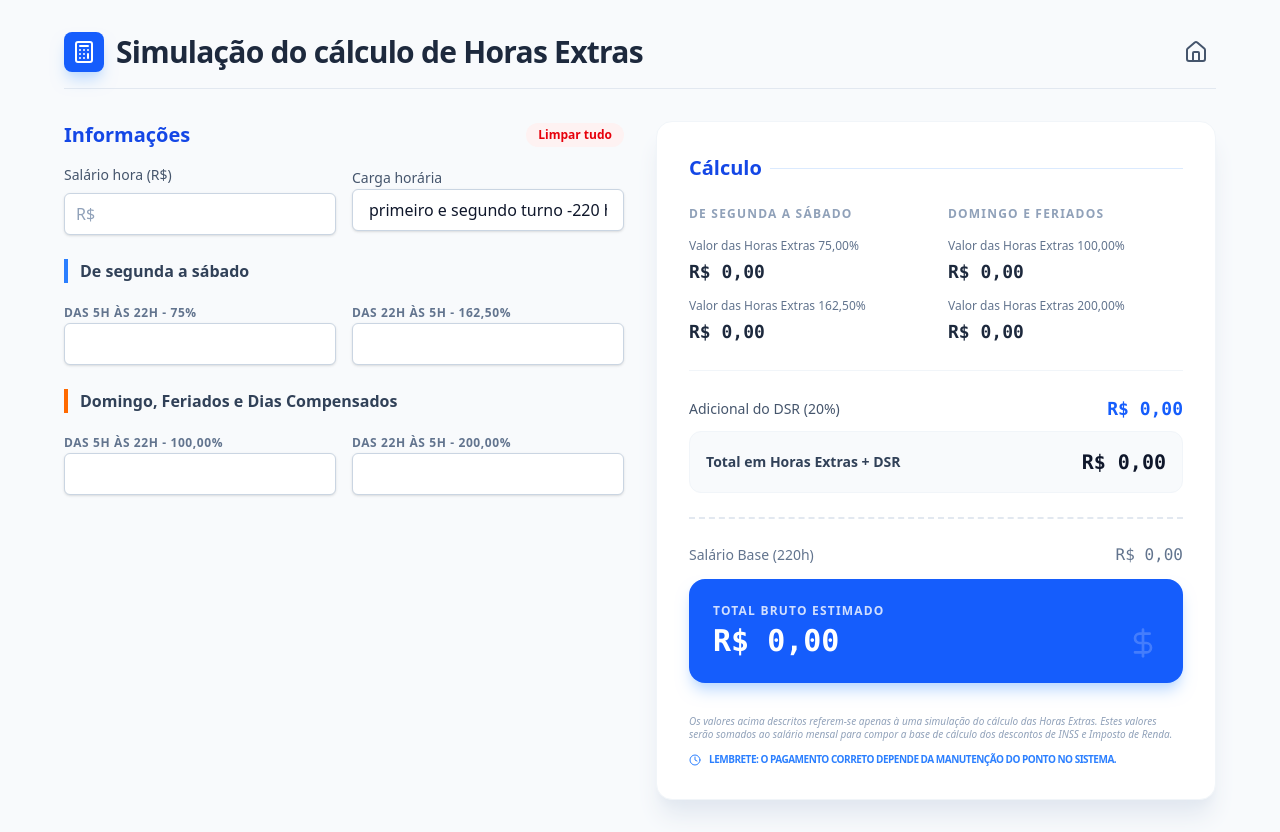
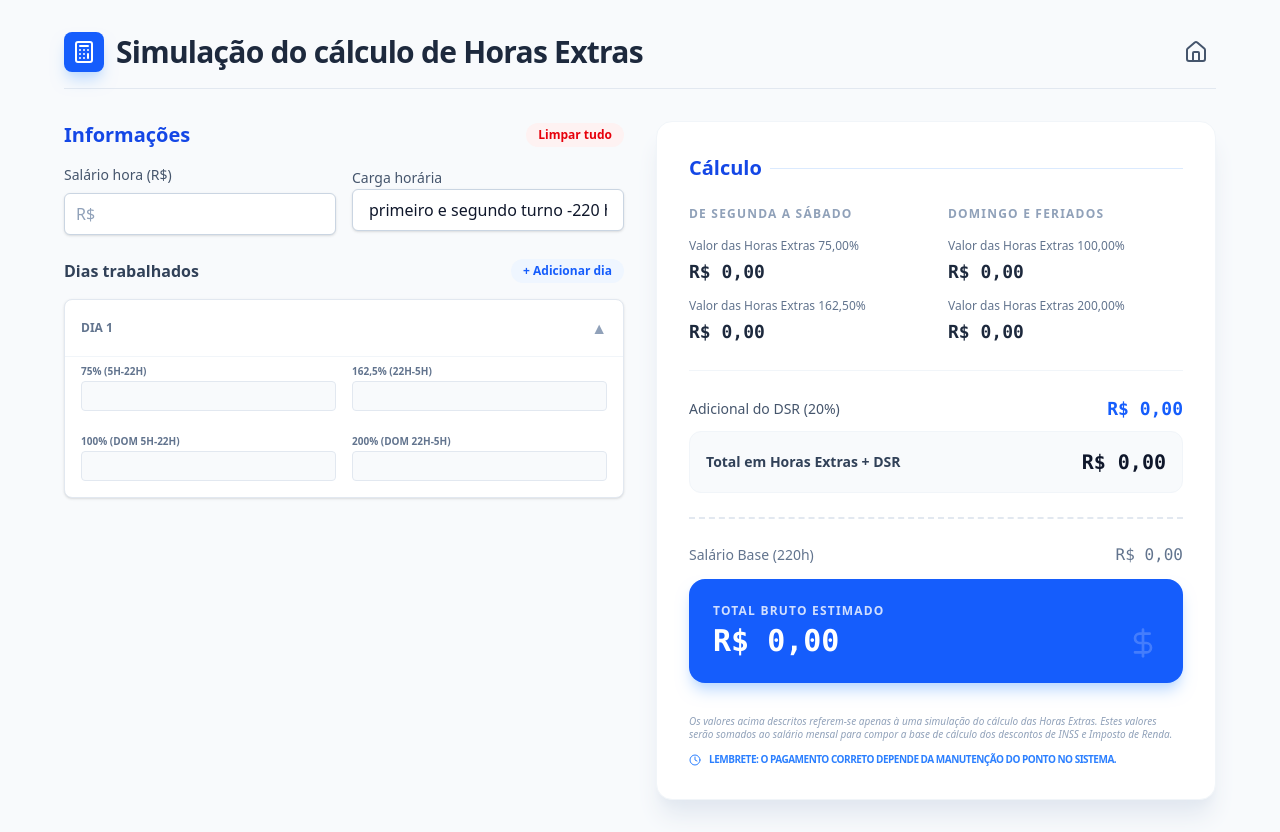
Before and after one commit to froesvieira-droid/Calculo-Hora-Extra, a React (Vite) app: page / in a window 1280 px wide. Built offline with nearby package versions, Linux system fonts and the light colour scheme.

Commit message:
feat: Support multiple work days for overtime calculation
Introduces the ability to input and calculate overtime hours for multiple distinct work days, rather than a single aggregate. This provides a more granular and accurate simulation for users.

```diff
--- a/src/App.tsx
+++ b/src/App.tsx
@@ -8,25 +8,35 @@ import { motion, AnimatePresence } from 'motion/react';
 import { Calculator, Clock, DollarSign, Info, Home, ArrowRight } from 'lucide-react';
 
 export default function App() {
+  interface WorkDay {
+    id: string;
+    hours75: number | '';
+    hours162: number | '';
+    hours100: number | '';
+    hours200: number | '';
+  }
+
   // Inputs
   const [hourlyWage, setHourlyWage] = useState<number | ''>('');
   const [workload, setWorkload] = useState<number>(220);
 
-  // Hours worked in each category
-  const [hours75, setHours75] = useState<number | ''>('');
-  const [hours162, setHours162] = useState<number | ''>('');
-  const [hours100, setHours100] = useState<number | ''>('');
-  const [hours200, setHours200] = useState<number | ''>('');
+  // Days worked
+  const [days, setDays] = useState<WorkDay[]>([{ id: '1', hours75: '', hours162: '', hours100: '', hours200: '' }]);
+  const [expandedDayId, setExpandedDayId] = useState<string | null>('1');
 
   // Calculations
   const calculations = useMemo(() => {
     const wage = Number(hourlyWage || 0);
-    const val75 = wage * 1.75 * Number(hours75 || 0);
-    const val162 = wage * 2.625 * Number(hours162 || 0);
-    const val100 = wage * 2.00 * Number(hours100 || 0);
-    const val200 = wage * 3.00 * Number(hours200 || 0);
 
-    const totalOvertime = val75 + val162 + val100 + val200;
+    const totals = days.reduce((acc, day) => {
+      acc.val75 += wage * 1.75 * Number(day.hours75 || 0);
+      acc.val162 += wage * 2.625 * Number(day.hours162 || 0);
+      acc.val100 += wage * 2.00 * Number(day.hours100 || 0);
+      acc.val200 += wage * 3.00 * Number(day.hours200 || 0);
+      return acc;
+    }, { val75: 0, val162: 0, val100: 0, val200: 0 });
+
+    const totalOvertime = totals.val75 + totals.val162 + totals.val100 + totals.val200;
     const dsr = totalOvertime * 0.20;
     const totalOvertimeWithDsr = totalOvertime + dsr;
 
@@ -34,17 +44,31 @@ export default function App() {
     const grandTotal = baseSalary + totalOvertimeWithDsr;
 
     return {
-      val75,
-      val162,
-      val100,
-      val200,
+      ...totals,
       totalOvertime,
       dsr,
       totalOvertimeWithDsr,
       baseSalary,
       grandTotal
     };
-  }, [hourlyWage, workload, hours75, hours162, hours100, hours200]);
+  }, [hourlyWage, workload, days]);
+
+  const addDay = () => {
+    const newId = Date.now().toString();
+    setDays([...days, { id: newId, hours75: '', hours162: '', hours100: '', hours200: '' }]);
+    setExpandedDayId(newId);
+  };
+
+  const removeDay = (id: string) => {
+    if (days.length > 1) {
+      setDays(days.filter(d => d.id !== id));
+      if (expandedDayId === id) setExpandedDayId(days[0].id);
+    }
+  };
+
+  const updateDay = (id: string, field: keyof WorkDay, value: number | '') => {
+    setDays(days.map(d => d.id === id ? { ...d, [field]: value } : d));
+  };
 
   const formatCurrency = (value: number) => {
     return new Intl.NumberFormat('pt-BR', {
@@ -83,10 +107,7 @@ export default function App() {
               <button
                 onClick={() => {
                   setHourlyWage('');
-                  setHours75('');
-                  setHours162('');
-                  setHours100('');
-                  setHours200('');
+                  setDays([{ id: '1', hours75: '', hours162: '', hours100: '', hours200: '' }]);
                 }}
                 className="text-xs font-semibold text-red-600 hover:text-red-800 bg-red-50 hover:bg-red-100 px-3 py-1 rounded-full transition-colors"
               >
@@ -124,53 +145,63 @@ export default function App() {
               </div>
             </div>
 
-            {/* Monday to Saturday Section */}
             <div className="space-y-4">
-              <h3 className="font-bold text-slate-700 border-l-4 border-blue-500 pl-3">De segunda a sábado</h3>
-              <div className="grid grid-cols-1 sm:grid-cols-2 gap-4">
-                <div className="space-y-2">
-                  <label className="text-xs font-semibold text-slate-500 uppercase tracking-wider">Das 5h às 22h - 75%</label>
-                  <input
-                    type="number"
-                    value={hours75}
-                    onChange={(e) => setHours75(e.target.value === '' ? '' : Number(e.target.value))}
-                    className="w-full px-4 py-2 bg-white border border-slate-300 rounded-md focus:ring-2 focus:ring-blue-500 outline-none shadow-sm"
-                  />
-                </div>
-                <div className="space-y-2">
-                  <label className="text-xs font-semibold text-slate-500 uppercase tracking-wider">Das 22h às 5h - 162,50%</label>
-                  <input
-                    type="number"
-                    value={hours162}
-                    onChange={(e) => setHours162(e.target.value === '' ? '' : Number(e.target.value))}
-                    className="w-full px-4 py-2 bg-white border border-slate-300 rounded-md focus:ring-2 focus:ring-blue-500 outline-none shadow-sm"
-                  />
-                </div>
+              <div className="flex justify-between items-center">
+                <h3 className="font-bold text-slate-700">Dias trabalhados</h3>
+                <button
+                  onClick={addDay}
+                  className="text-xs font-semibold text-blue-600 hover:text-blue-800 bg-blue-50 hover:bg-blue-100 px-3 py-1 rounded-full transition-colors"
+                >
+                  + Adicionar dia
+                </button>
               </div>
-            </div>
 
-            {/* Sunday and Holidays Section */}
-            <div className="space-y-4">
-              <h3 className="font-bold text-slate-700 border-l-4 border-orange-500 pl-3">Domingo, Feriados e Dias Compensados</h3>
-              <div className="grid grid-cols-1 sm:grid-cols-2 gap-4">
-                <div className="space-y-2">
-                  <label className="text-xs font-semibold text-slate-500 uppercase tracking-wider">Das 5h às 22h - 100,00%</label>
-                  <input
-                    type="number"
-                    value={hours100}
-                    onChange={(e) => setHours100(e.target.value === '' ? '' : Number(e.target.value))}
-                    className="w-full px-4 py-2 bg-white border border-slate-300 rounded-md focus:ring-2 focus:ring-blue-500 outline-none shadow-sm"
-                  />
-                </div>
-                <div className="space-y-2">
-                  <label className="text-xs font-semibold text-slate-500 uppercase tracking-wider">Das 22h às 5h - 200,00%</label>
-                  <input
-                    type="number"
-                    value={hours200}
-                    onChange={(e) => setHours200(e.target.value === '' ? '' : Number(e.target.value))}
-                    className="w-full px-4 py-2 bg-white border border-slate-300 rounded-md focus:ring-2 focus:ring-blue-500 outline-none shadow-sm"
-                  />
-                </div>
+              <div className="space-y-4">
+                {days.map((day, index) => (
+                  <div key={day.id} className="bg-white rounded-lg border border-slate-200 shadow-sm overflow-hidden">
+                    <div
+                      className="flex justify-between items-center p-4 cursor-pointer hover:bg-slate-50"
+                      onClick={() => setExpandedDayId(expandedDayId === day.id ? null : day.id)}
+                    >
+                      <span className="text-xs font-bold text-slate-500 uppercase">Dia {index + 1}</span>
+                      <div className="flex items-center gap-2">
+                        {days.length > 1 && (
+                          <button onClick={(e) => { e.stopPropagation(); removeDay(day.id); }} className="text-xs text-red-500 hover:text-red-700">Remover</button>
+                        )}
+                        <span className="text-slate-400">{expandedDayId === day.id ? '▲' : '▼'}</span>
+                      </div>
+                    </div>
+                    <AnimatePresence>
+                      {expandedDayId === day.id && (
+                        <motion.div
+                          initial={{ height: 0, opacity: 0 }}
+                          animate={{ height: 'auto', opacity: 1 }}
+                          exit={{ height: 0, opacity: 0 }}
+                          className="overflow-hidden"
+                        >
+                          <div className="p-4 pt-0 grid grid-cols-2 gap-4 border-t border-slate-100">
+                            <div className="space-y-1">
+                              <label className="text-[10px] font-semibold text-slate-500 uppercase">75% (5h-22h)</label>
+                              <input type="number" value={day.hours75} onChange={(e) => updateDay(day.id, 'hours75', e.target.value === '' ? '' : Number(e.target.value))} className="w-full px-2 py-1 bg-slate-50 border border-slate-200 rounded text-sm" />
+                            </div>
+                            <div className="space-y-1">
+                              <label className="text-[10px] font-semibold text-slate-500 uppercase">162,5% (22h-5h)</label>
+                              <input type="number" value={day.hours162} onChange={(e) => updateDay(day.id, 'hours162', e.target.value === '' ? '' : Number(e.target.value))} className="w-full px-2 py-1 bg-slate-50 border border-slate-200 rounded text-sm" />
+                            </div>
+                            <div className="space-y-1">
+                              <label className="text-[10px] font-semibold text-slate-500 uppercase">100% (Dom 5h-22h)</label>
+                              <input type="number" value={day.hours100} onChange={(e) => updateDay(day.id, 'hours100', e.target.value === '' ? '' : Number(e.target.value))} className="w-full px-2 py-1 bg-slate-50 border border-slate-200 rounded text-sm" />
+                            </div>
+                            <div className="space-y-1">
+                              <label className="text-[10px] font-semibold text-slate-500 uppercase">200% (Dom 22h-5h)</label>
+                              <input type="number" value={day.hours200} onChange={(e) => updateDay(day.id, 'hours200', e.target.value === '' ? '' : Number(e.target.value))} className="w-full px-2 py-1 bg-slate-50 border border-slate-200 rounded text-sm" />
+                            </div>
+                          </div>
+                        </motion.div>
+                      )}
+                    </AnimatePresence>
+                  </div>
+                ))}
               </div>
             </div>
           </motion.section>
```
